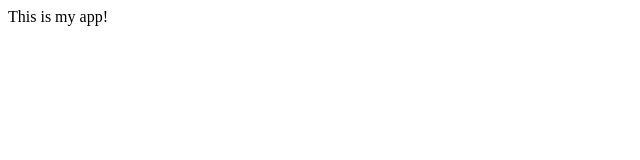
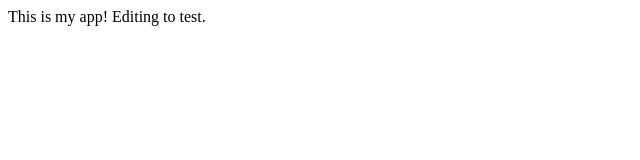
Before and after one commit to alexjohnson127/firstSampleUpload, a plain HTML site: page index.html in a window 1280 px wide. Shown: the whole page, without its empty margins (0-640 px from the left). Drawn offline with Linux system fonts and the light colour scheme.

Commit message:
Changed index.html

```diff
--- a/index.html
+++ b/index.html
@@ -7,6 +7,6 @@
     <title>Document</title>
 </head>
 <body>
-    This is my app!
+    This is my app! Editing to test.
 </body>
 </html>
```
